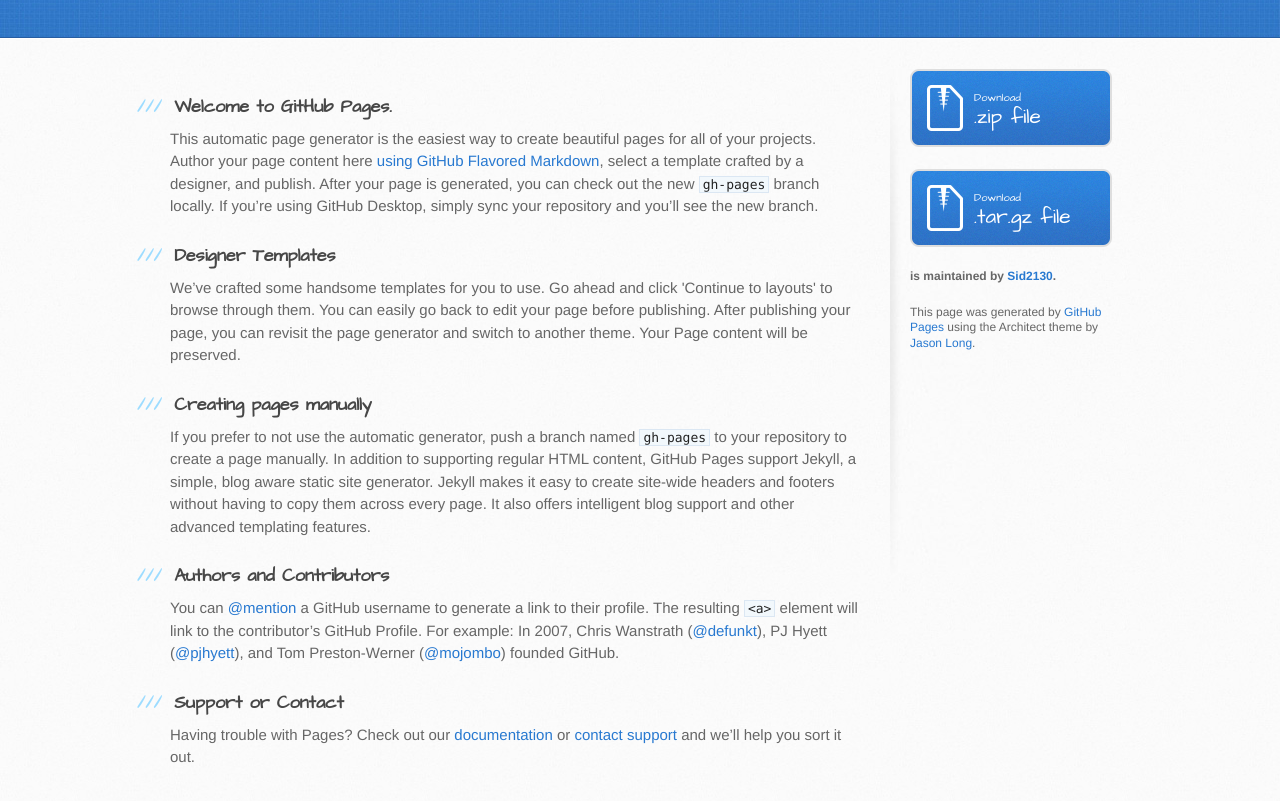
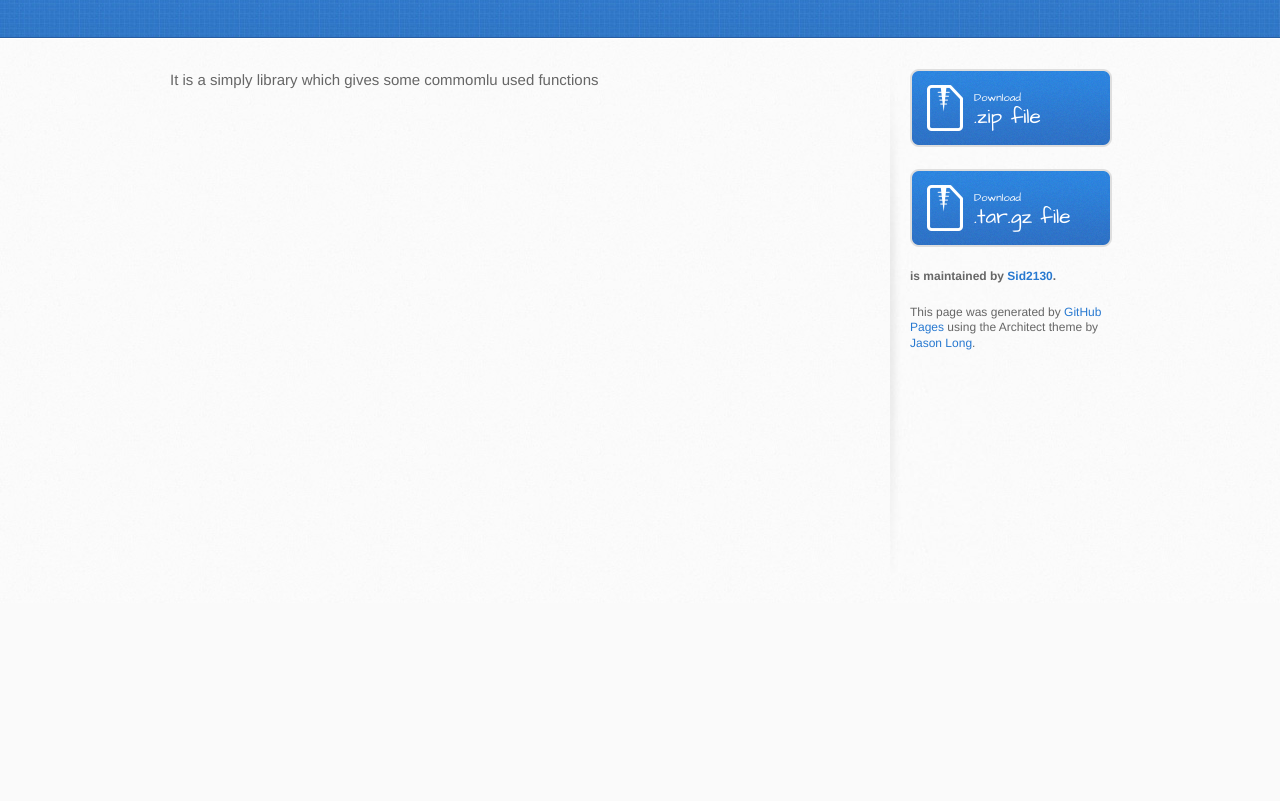
Before and after one commit to Sid2130/lyt-JS, a plain HTML site: page index.html in a window 1280 px wide. Shown: the part 197-998 px from the top of the page. After the commit the page ends 800 px from the top, so only its background shows below. Drawn offline with Linux system fonts and the light colour scheme.

```diff
--- a/index.html
+++ b/index.html
@@ -28,30 +28,7 @@
     <div id="content-wrapper">
       <div class="inner clearfix">
         <section id="main-content">
-          <h3>
-<a id="welcome-to-github-pages" class="anchor" href="#welcome-to-github-pages" aria-hidden="true"><span class="octicon octicon-link"></span></a>Welcome to GitHub Pages.</h3>
-
-<p>This automatic page generator is the easiest way to create beautiful pages for all of your projects. Author your page content here <a href="https://guides.github.com/features/mastering-markdown/">using GitHub Flavored Markdown</a>, select a template crafted by a designer, and publish. After your page is generated, you can check out the new <code>gh-pages</code> branch locally. If you’re using GitHub Desktop, simply sync your repository and you’ll see the new branch.</p>
-
-<h3>
-<a id="designer-templates" class="anchor" href="#designer-templates" aria-hidden="true"><span class="octicon octicon-link"></span></a>Designer Templates</h3>
-
-<p>We’ve crafted some handsome templates for you to use. Go ahead and click 'Continue to layouts' to browse through them. You can easily go back to edit your page before publishing. After publishing your page, you can revisit the page generator and switch to another theme. Your Page content will be preserved.</p>
-
-<h3>
-<a id="creating-pages-manually" class="anchor" href="#creating-pages-manually" aria-hidden="true"><span class="octicon octicon-link"></span></a>Creating pages manually</h3>
-
-<p>If you prefer to not use the automatic generator, push a branch named <code>gh-pages</code> to your repository to create a page manually. In addition to supporting regular HTML content, GitHub Pages support Jekyll, a simple, blog aware static site generator. Jekyll makes it easy to create site-wide headers and footers without having to copy them across every page. It also offers intelligent blog support and other advanced templating features.</p>
-
-<h3>
-<a id="authors-and-contributors" class="anchor" href="#authors-and-contributors" aria-hidden="true"><span class="octicon octicon-link"></span></a>Authors and Contributors</h3>
-
-<p>You can <a href="https://github.com/blog/821" class="user-mention">@mention</a> a GitHub username to generate a link to their profile. The resulting <code>&lt;a&gt;</code> element will link to the contributor’s GitHub Profile. For example: In 2007, Chris Wanstrath (<a href="https://github.com/defunkt" class="user-mention">@defunkt</a>), PJ Hyett (<a href="https://github.com/pjhyett" class="user-mention">@pjhyett</a>), and Tom Preston-Werner (<a href="https://github.com/mojombo" class="user-mention">@mojombo</a>) founded GitHub.</p>
-
-<h3>
-<a id="support-or-contact" class="anchor" href="#support-or-contact" aria-hidden="true"><span class="octicon octicon-link"></span></a>Support or Contact</h3>
-
-<p>Having trouble with Pages? Check out our <a href="https://help.github.com/pages">documentation</a> or <a href="https://github.com/contact">contact support</a> and we’ll help you sort it out.</p>
+          <p>It is a simply library which gives some commomlu used functions</p>
         </section>
 
         <aside id="sidebar">
```
Also changed, not shown: params.json (+1 -1 lines).
